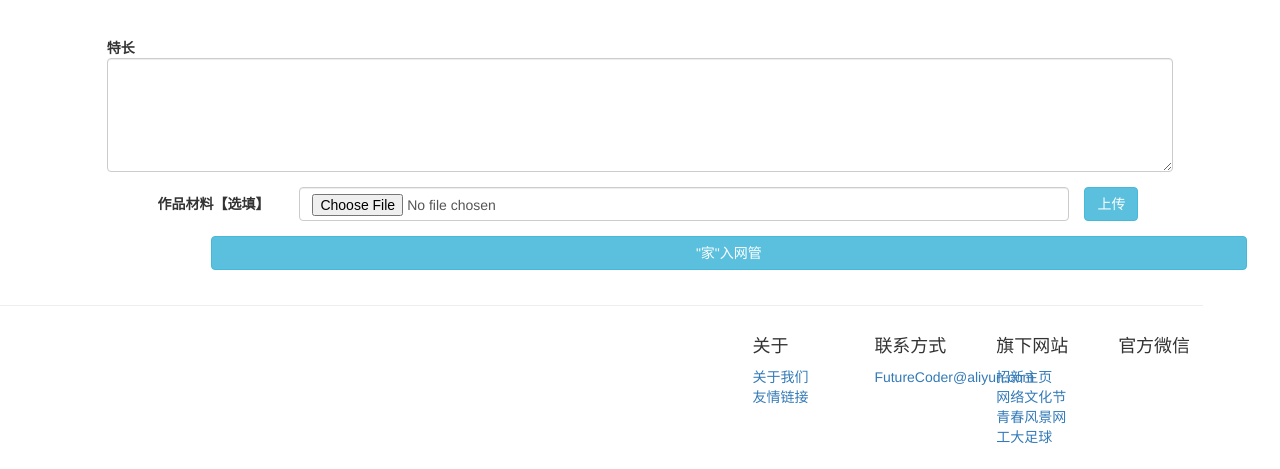
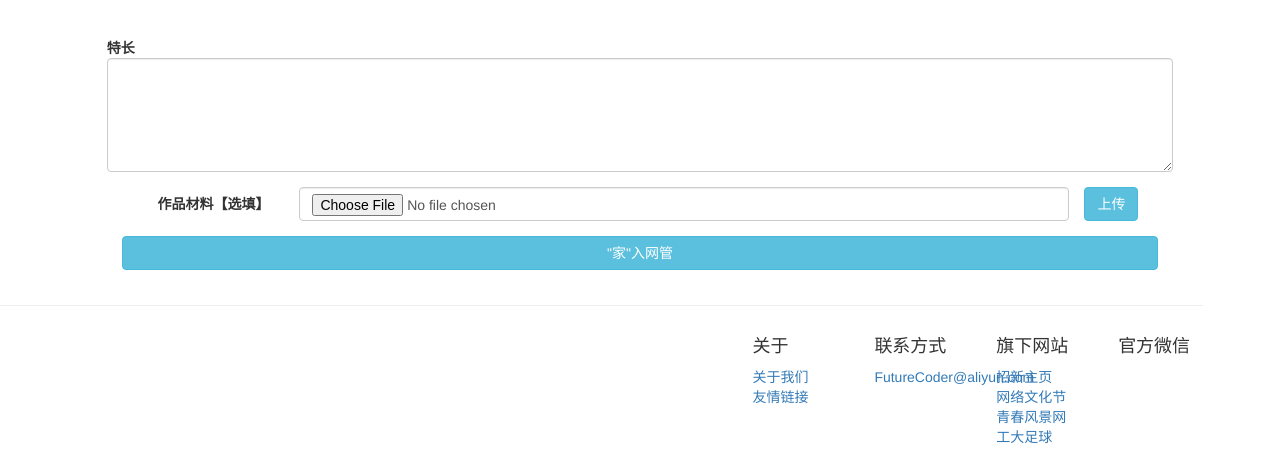
Before and after one commit to SUTFutureCoder/sutnWs_Chat, a PHP site: the page made by application/views/sign_up_view.php in a window 1280 px wide. Shown: the part 901-1370 px from the top of the page. Run offline with PHP 8.4, Linux system fonts and the light colour scheme; the template is opened without the code that fills it, so the values that code supplies are empty; some libraries are stand-ins or nearby versions.

Commit message:
offset#2

```diff
--- a/application/views/sign_up_view.php
+++ b/application/views/sign_up_view.php
@@ -96,7 +96,7 @@
             <button class="btn btn-info" id="upload_submit" type="submit">上传</button>
         </div>
         <div class="form-group">
-            <div class=" col-sm-12 col-sm-offset-1">
+            <div class="col-sm-12">
                 <button type="button" class="btn btn-info btn-block" id="signUp_submit">"家"入网管</button>
             </div>
         </div>
```
